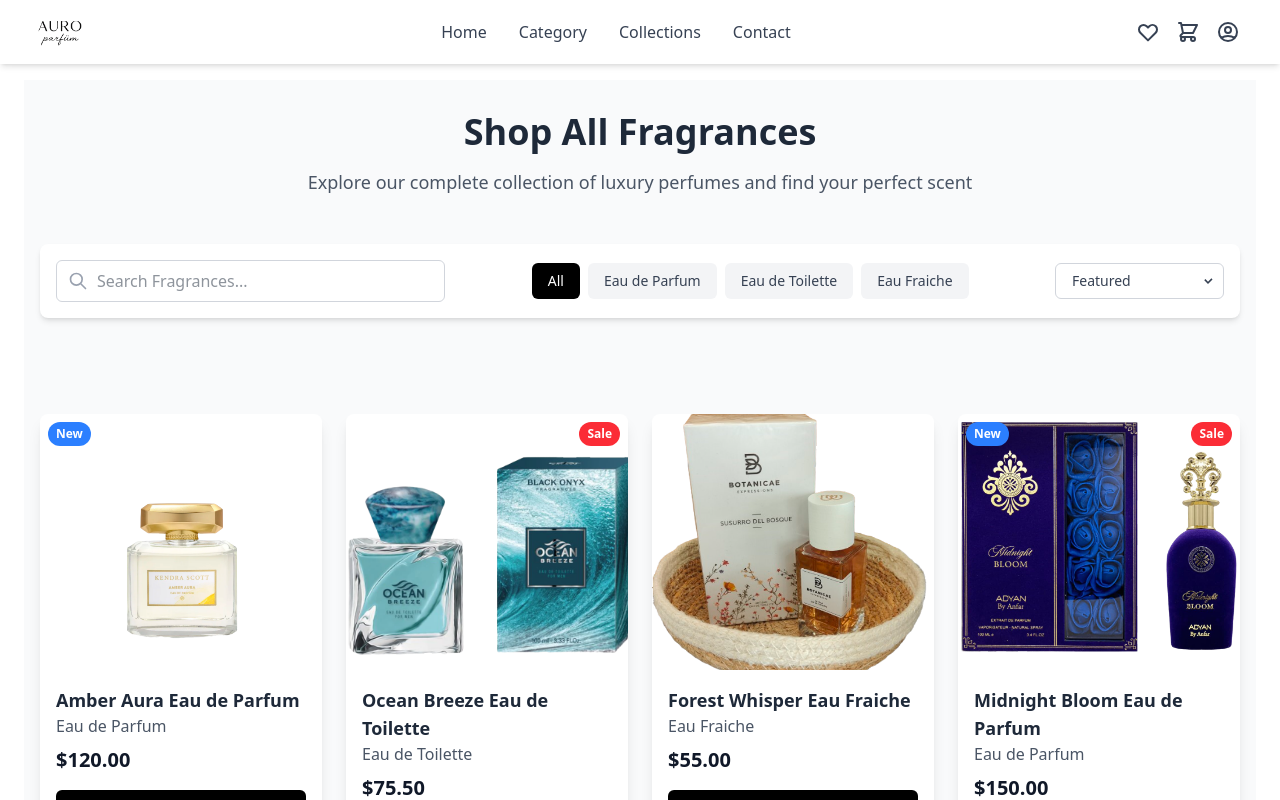
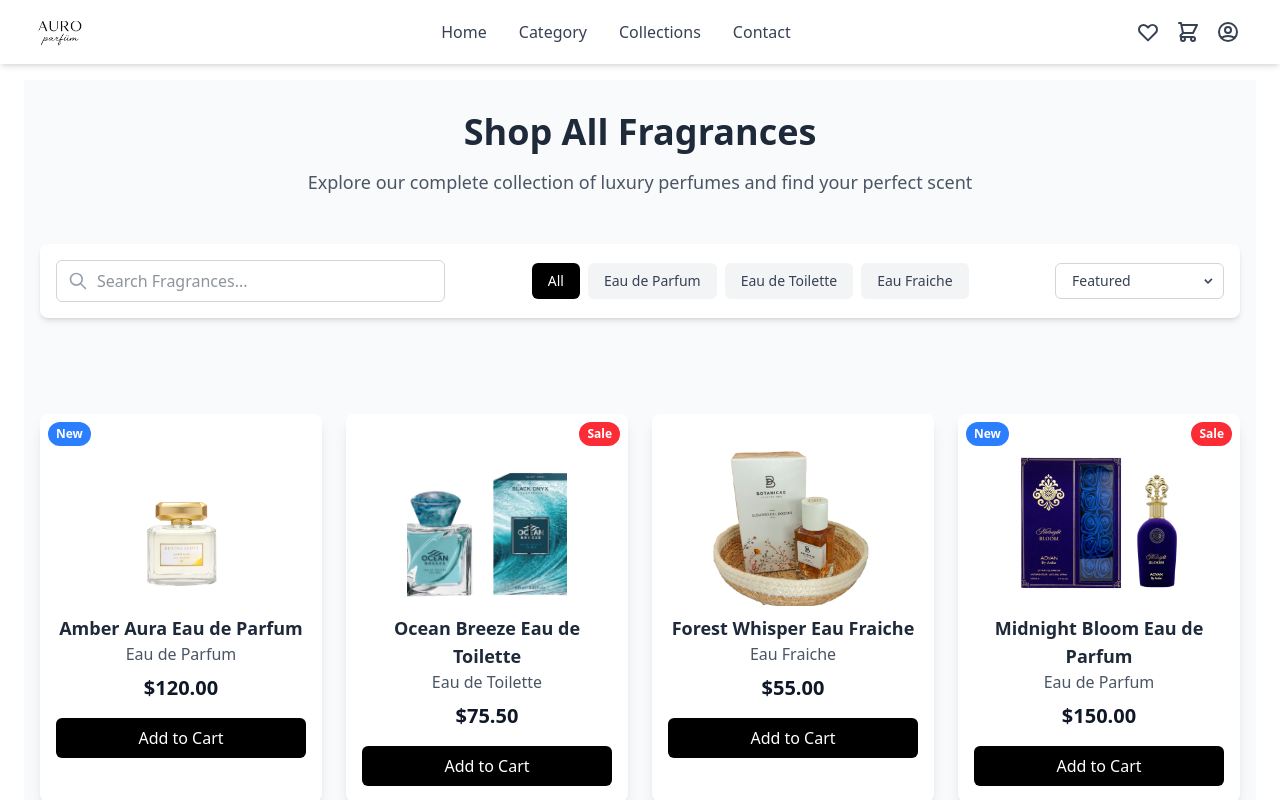
Before and after one commit to dajkagabi/auro-perfume, a React (Vite) app: page /shop in a window 1280 px wide. Shown: the top 800 px of the page. Built offline with nearby package versions, Linux system fonts and the light colour scheme.

Commit message:
card, img

```diff
--- a/src/components/ProductCard/ProductCard.jsx
+++ b/src/components/ProductCard/ProductCard.jsx
@@ -1,4 +1,3 @@
-
 import React from 'react';
 import { useCart } from '../CartContext/CartContext';
 
@@ -6,7 +5,7 @@ const ProductCard = ({ product }) => {
   const { addToCart } = useCart();
 
   return (
-    <div className="bg-white rounded-lg shadow-lg overflow-hidden relative group">
+    <div className="bg-white rounded-lg shadow-lg overflow-hidden relative group p-4">
       {product.isNew && (
         <span className="absolute top-2 left-2 bg-blue-500 text-white text-xs font-bold px-2 py-1 rounded-full z-10">
           New
@@ -18,8 +17,13 @@ const ProductCard = ({ product }) => {
         </span>
       )}
 
-      <img src={product.image} alt={product.name} className="w-full h-64 object-cover" />
-      <div className="p-4">
+      <img
+        src={product.image}
+        alt={product.name}
+        className="mx-auto mt-4 mb-2 w-40 h-40 object-cover object-center rounded-md"
+      />
+
+      <div className="text-center">
         <h3 className="text-lg font-semibold text-gray-800">{product.name}</h3>
         <p className="text-gray-600">{product.category}</p>
         <p className="text-xl font-bold text-gray-900 mt-2">${product.price.toFixed(2)}</p>
```
